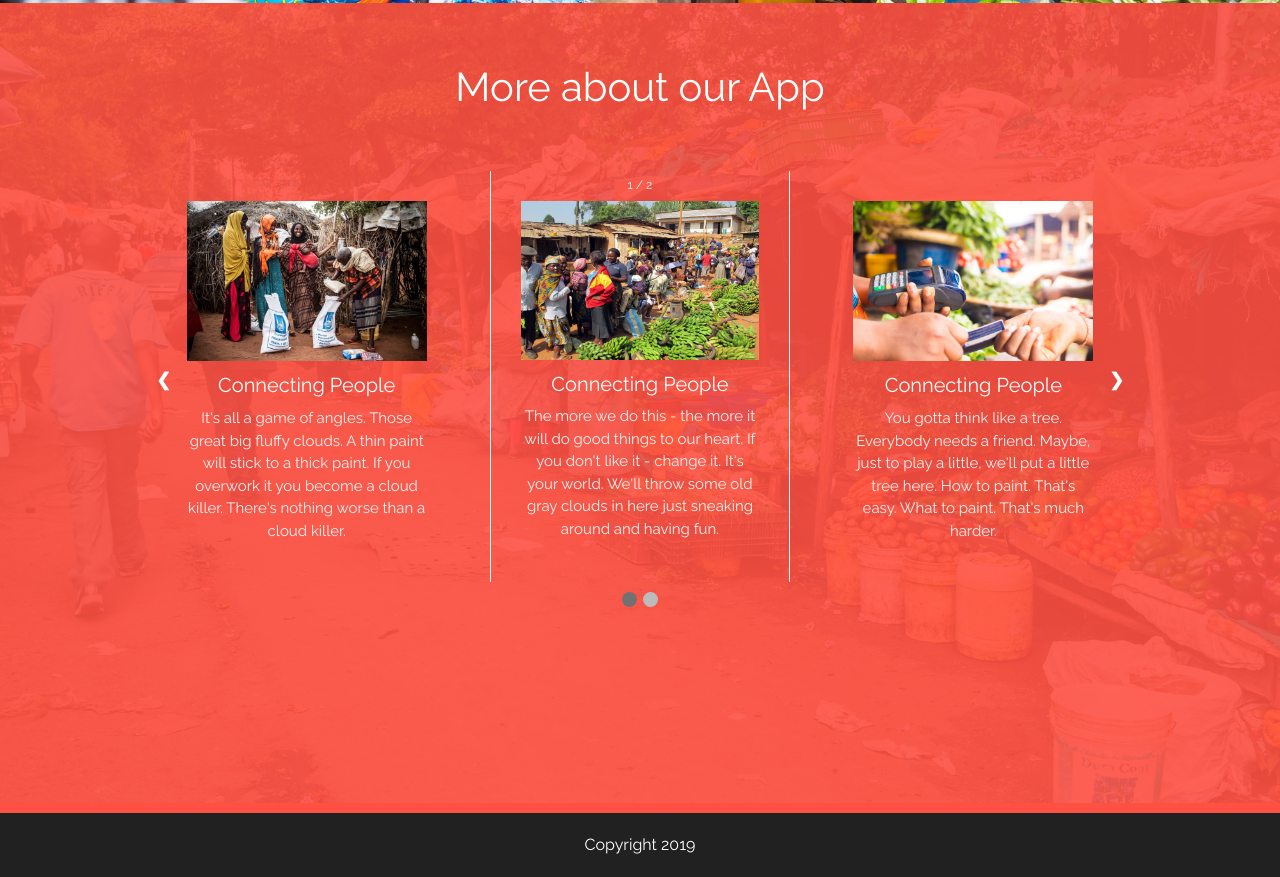
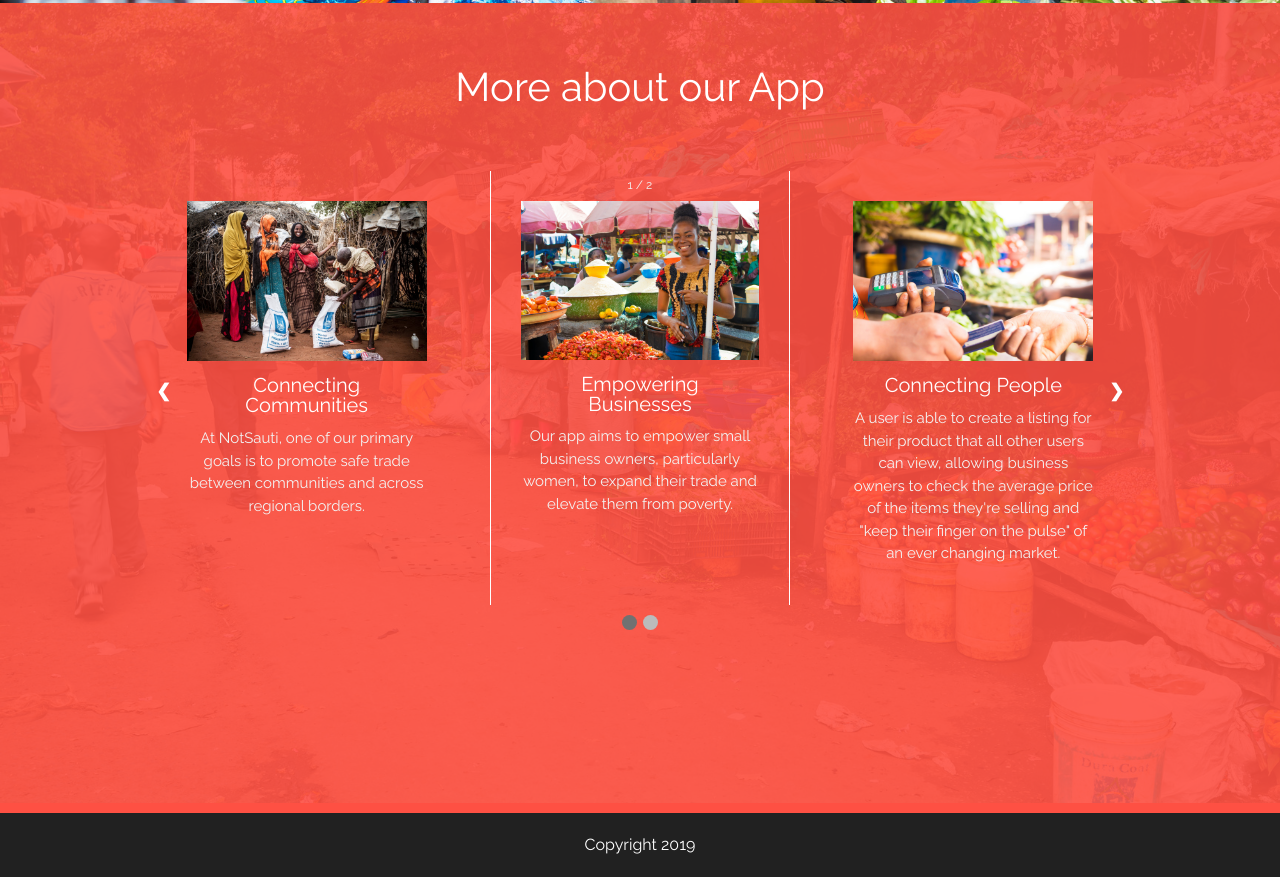
Before and after one commit to Build-Week-Sauti-African-Marketplace/Marketing-Page, a plain HTML site: page index.html in a window 1280 px wide. Shown: the part 787-1664 px from the top of the page. Drawn offline with Linux system fonts and the light colour scheme.

Commit message:
added relevant content to the first three slides

```diff
--- a/index.html
+++ b/index.html
@@ -44,32 +44,19 @@
                     <div class="slide-section">
                         <img src="/img/food-package_optimized.jpg">
 
-                        <h3>Connecting People</h3>
-                        <p>It's all a game of angles.
-                                Those great big fluffy clouds.
-                                A thin paint will stick to a thick paint.
-                                If you overwork it you become a cloud killer.
-                                There's nothing worse than a cloud killer.</p>
+                        <h3>Connecting Communities</h3>
+                        <p>At NotSauti, one of our primary goals is to promote safe trade between communities and across regional borders.</p>
                     </div>
                     <div class="slide-section middle-slide">
-                        <img src="/img/marketplace_resize_optimized.jpg">
-
-                        <h3>Connecting People</h3>
-                        <p>The more we do this - the more it will do good things to our heart.
-                                If you don't like it - change it. It's your world.
-                                We'll throw some old gray clouds in here just sneaking around and having fun.
-                        </p>
+                        <img src="/img/marketplace2_optimized.jpg">
+                        <h3>Empowering Businesses</h3>
+                        <p>Our app aims to empower small business owners, particularly women, to expand their trade and elevate them from poverty.</p>
                     </div>
                     <div class="slide-section">
                         <img src="/img/transaction_optimized.jpg">
 
                         <h3>Connecting People</h3>
-                        <p>You gotta think like a tree.
-                            Everybody needs a friend.
-                            Maybe, just to play a little, we'll put a little tree here.
-                            How to paint. That's easy. What to paint. That's much harder.
-
-                        </p>
+                        <p>A user is able to create a listing for their product that all other users can view, allowing business owners to check the average price of the items they're selling and "keep their finger on the pulse" of an ever changing market.</p>
                     </div>
 
                 </div>
@@ -82,17 +69,15 @@
                             <h3>Connecting People</h3>
                             <p>The more we do this - the more it will do good things to our heart.
                             If you don't like it - change it. It's your world.
-                                    We'll throw some old gray clouds in here just sneaking around and having fun.
-                            </p>
+                            We'll throw some old gray clouds in here just sneaking around and having fun.</p>
                     </div>
                     <div class="slide-section middle-slide">
-                            <img src="/img/marketplace2_optimized.jpg">
+                        <img src="/img/marketplace_resize_optimized.jpg">
+
                         <h3>Connecting People</h3>
-                            <p>It's all a game of angles.
-                                    Those great big fluffy clouds.
-                                    A thin paint will stick to a thick paint.
-                                    If you overwork it you become a cloud killer.
-                                    There's nothing worse than a cloud killer.</p>
+                        <p>The more we do this - the more it will do good things to our heart.
+                        If you don't like it - change it. It's your world.
+                        We'll throw some old gray clouds in here just sneaking around and having fun.</p>
                     </div>
                     <div class="slide-section">
                             <img src="/img/fruit_optimized.jpg">
```
Lines whose indentation alone changed are shown as unchanged.
